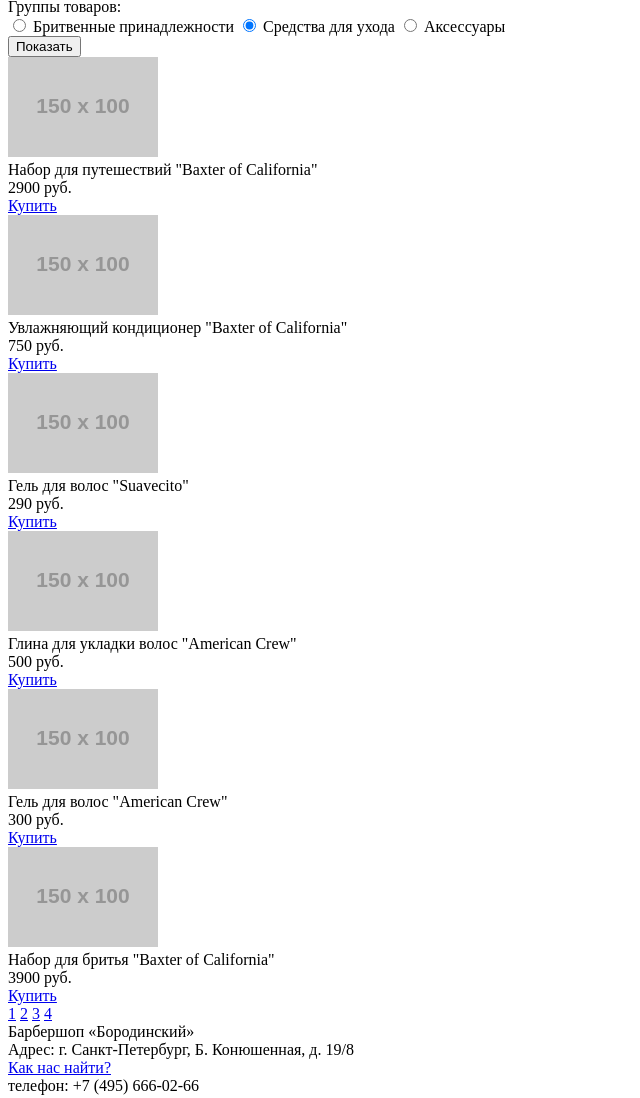
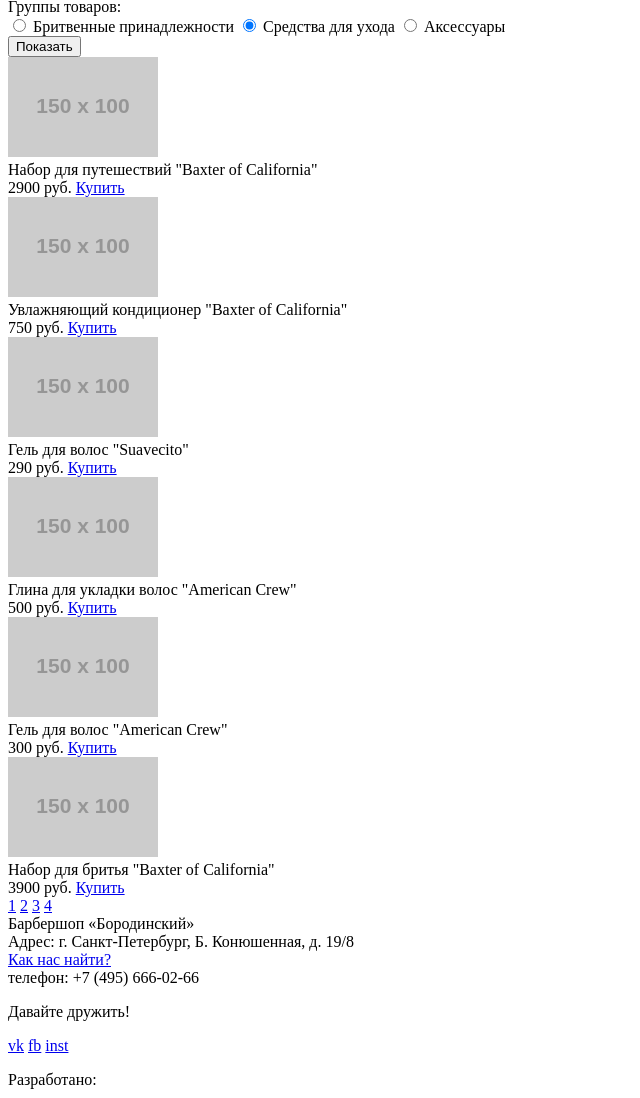
Before and after one commit to YSeredich/barbershop, a plain HTML site: page shop.html in a window 1280 px wide. Shown: the part 296-1394 px from the top of the page, without its empty margins (0-640 px from the left). Drawn offline with Linux system fonts and the light colour scheme; placeholder pictures from the web are drawn by us.

Commit message:
change structure of items

```diff
--- a/shop.html
+++ b/shop.html
@@ -72,42 +72,72 @@
 				<input type="submit" value="Показать">
 			</aside>
 			<section class="content">
-				<div>
+				<article>
 					<img src="http://placehold.it/150x100" alt="Набор для путешествий BoC">
-					<div>Набор для путешествий "Baxter of California"</div>
-					<div class="price">2900 руб.</div>
+					<div class="product-title">
+						<span class="product">Набор для путешествий</span>
+						<span class="firm">"Baxter of California"</span>
+					</div>
+					<div class="buy">
+						<span class="price">2900 руб.</span>
 						<a href="#" class="button">Купить</a>
 					</div>
-				<div>
+				</article>
+				<article>
 					<img src="http://placehold.it/150x100" alt="Увлажняющий кондиционер BoC">
-					<div>Увлажняющий кондиционер "Baxter of California"</div>
-					<div class="price">750 руб.</div>
+					<div class="product-title">
+						<span class="product">Увлажняющий кондиционер</span>
+						<span class="firm">"Baxter of California"</span>
+					 </div>
+					<div class="buy">
+						<span class="price">750 руб.</span>
 						<a href="#" class="button">Купить</a>
 					</div>
-				<div>
+				</article>
+				<article>
 					<img src="http://placehold.it/150x100" alt="Гель для волос Suavecito">
-					<div>Гель для волос "Suavecito"</div>
-					<div class="price">290 руб.</div>
+					<div class="product-title">
+						<span class="product"> Гель для волос</span>
+						<span class="firm">"Suavecito"</span>
+					</div>
+					<div class="buy">
+						<span class="price">290 руб.</span>
 						<a href="#" class="button">Купить</a>
 					</div>
-				<div>
+				</article>
+				<article>
 					<img src="http://placehold.it/150x100" alt="Глина для укладки волос AC">
-					<div>Глина для укладки волос "American Crew"</div>
-					<div class="price">500 руб.</div>
+					<div class="product-title">
+						<span class="product">Глина для укладки волос</span>
+						<span class="firm">"American Crew"</span>
+					</div>
+					<div class="buy">
+						<span class="price">500 руб.</span>
 						<a href="#" class="button">Купить</a>
 					</div>
-				<div>
+				</article>
+				<article>
 					<img src="http://placehold.it/150x100" alt="Гель для волос AC">
-					<div>Гель для волос "American Crew"</div>
-					<div class="price">300 руб.</div>
+					<div class="product-title">
+						<span class="product">Гель для волос</span>
+						<span class="firm">"American Crew"</span>
+					</div>
+					<div class="buy">
+						<span class="price">300 руб.</span>
 						<a href="#" class="button">Купить</a>
 					</div>
-				<div>
+				</article>
+				<article>
 					<img src="http://placehold.it/150x100" alt="Набор для бритья BoC">
-					<div>Набор для бритья "Baxter of California"</div>
-					<div class="price">3900 руб.</div>
+					<div class="product-title">
+						<span class="product">Набор для бритья</span>
+						<span class="firm">"Baxter of California"</span>
+					</div>
+					<div class="buy">
+						<span class="price">3900 руб.</span>
 						<a href="#" class="button">Купить</a>
 					</div>
+				</article>
 			</section>
 			</div>
 			<section class="paginator">
```
Lines whose indentation alone changed are shown as unchanged.
